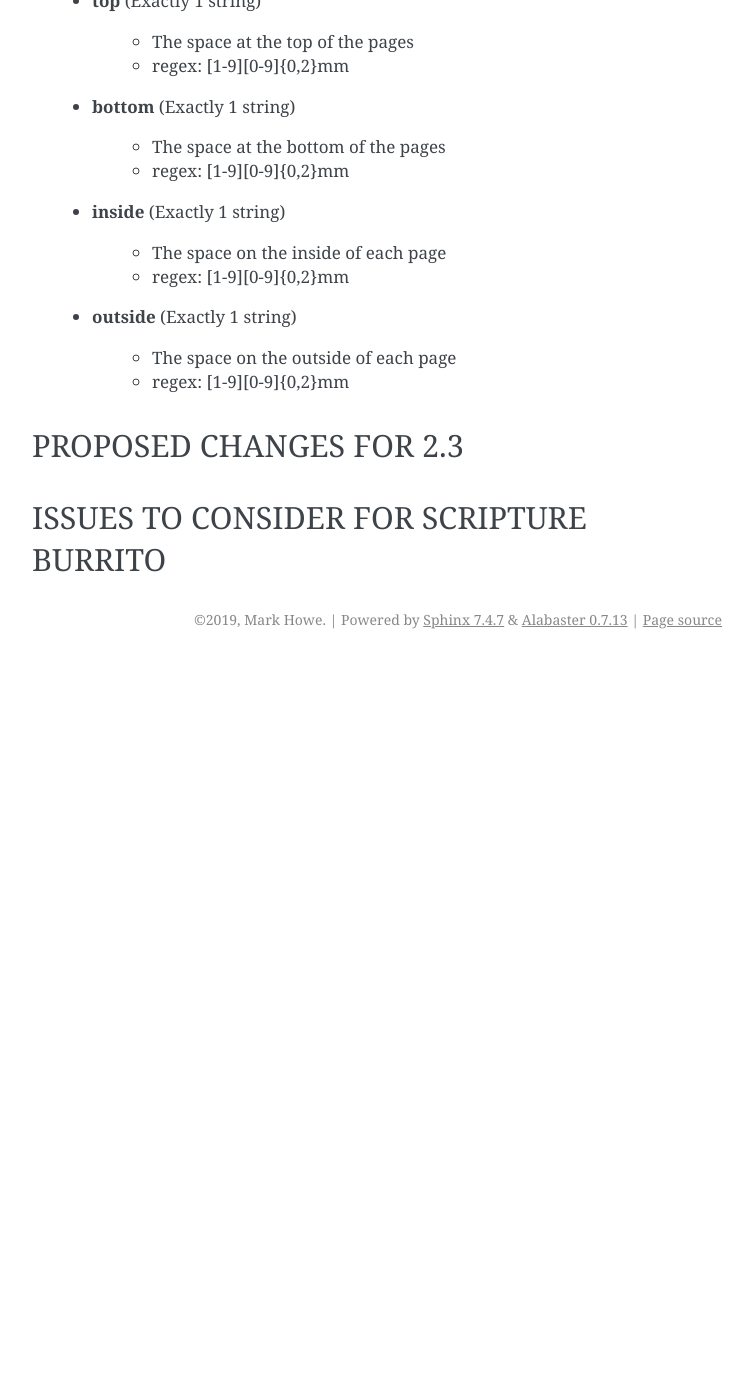
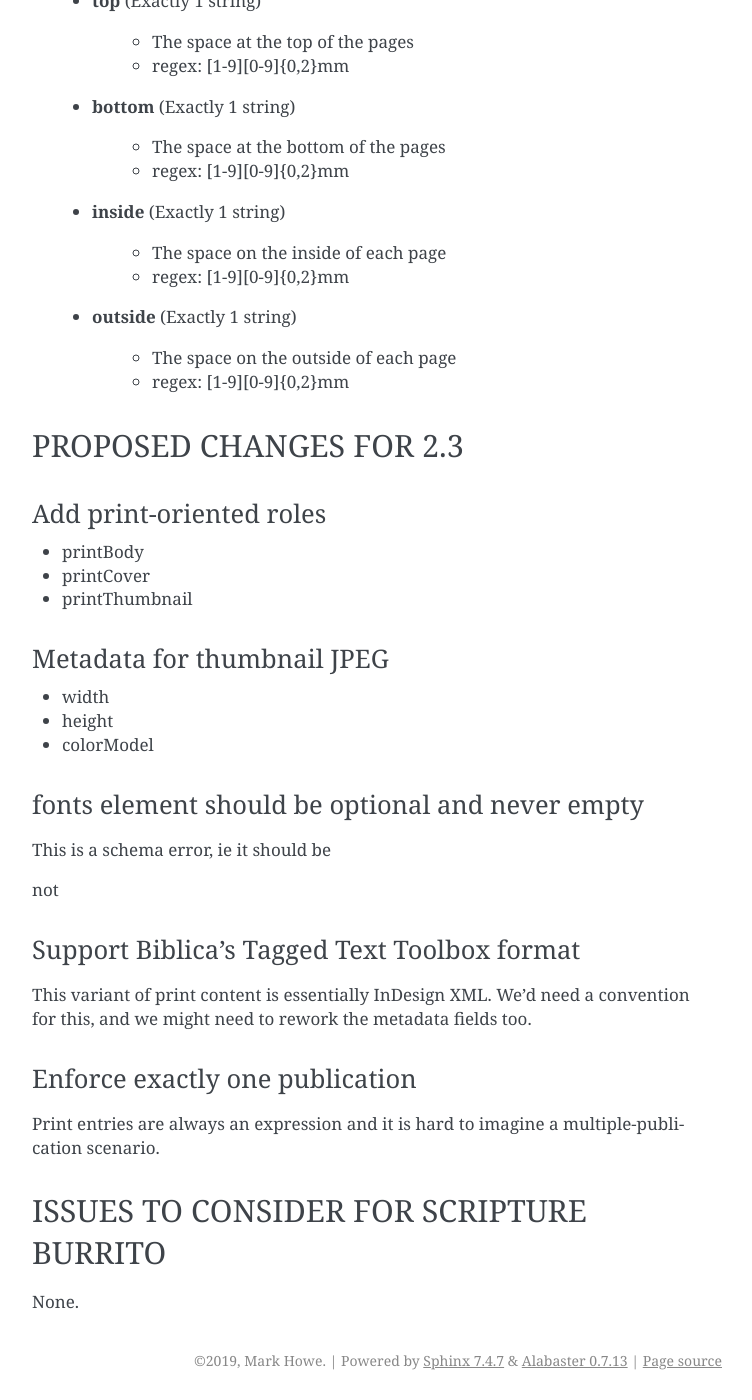
Before and after one commit to bible-technology/scripture-burrito, a Sphinx documentation site: the page built from proto_doc/dbl_2_3/briefing_papers/source/07d_print_format.rst, in a window 1280 px wide and 1400 px high, scrolled down 1600 px. Shown: the whole window, without its empty margins (388-1140 px from the left). Built offline with Sphinx 7.4.7, drawn with Linux system fonts in a browser that asks for light colours; before the commit the page ends 2259 px from its top, so only the background shows below that; some of the changed text lies outside the part shown.

Commit message:
Format changes

```diff
--- a/proto_doc/dbl_2_3/briefing_papers/source/07d_print_format.rst
+++ b/proto_doc/dbl_2_3/briefing_papers/source/07d_print_format.rst
@@ -111,6 +111,57 @@ IN DBL METADATA 2.2
 PROPOSED CHANGES FOR 2.3
 ************************
 
+========================
+Add print-oriented roles
+========================
+
+* printBody
+
+* printCover
+
+* printThumbnail
+
+===========================
+Metadata for thumbnail JPEG
+===========================
+
+* width
+
+* height
+
+* colorModel
+
+================================================
+fonts element should be optional and never empty
+================================================
+
+This is a schema error, ie it should be
+
+.. ::
+
+    element fonts { printFormatFontElement+ }?
+
+not
+
+.. ::
+
+    element fonts { printFormatFontElement* }
+
+============================================
+Support Biblica's Tagged Text Toolbox format
+============================================
+
+This variant of print content is essentially InDesign XML. We'd need a convention for this,
+and we might need to rework the metadata fields too.
+
+===============================
+Enforce exactly one publication
+===============================
+
+Print entries are always an expression and it is hard to imagine a multiple-publication scenario.
+
 ****************************************
 ISSUES TO CONSIDER FOR SCRIPTURE BURRITO
 ****************************************
+
+None.
```
Also changed, not shown: proto_doc/dbl_2_3/briefing_papers/source/07a_text_format.rst (+17 -0 lines), proto_doc/dbl_2_3/briefing_papers/source/07b_audio_format.rst (+18 -0 lines), proto_doc/dbl_2_3/briefing_papers/source/07c_video_format.rst (+30 -0 lines), proto_doc/dbl_2_3/briefing_papers/source/07e_braille_format.rst (+24 -10 lines), 1 other file.
